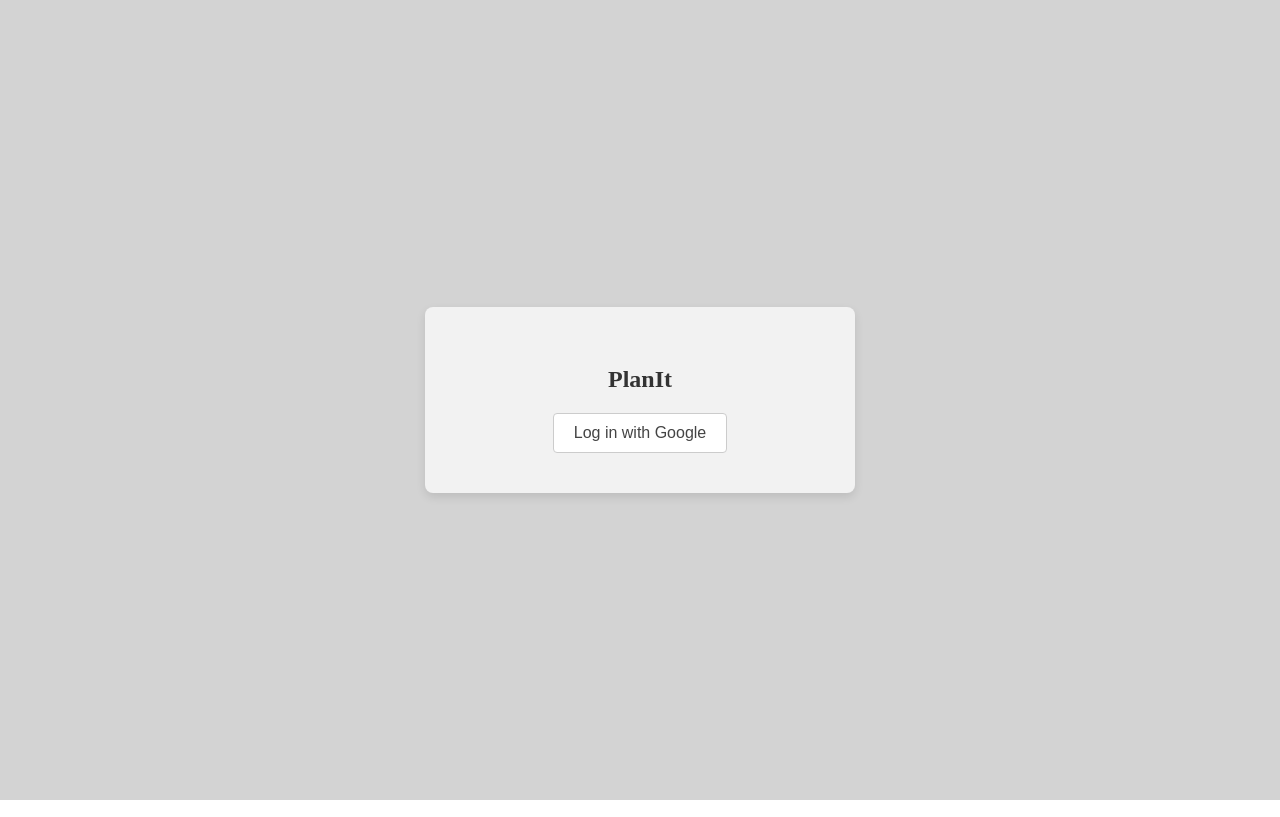
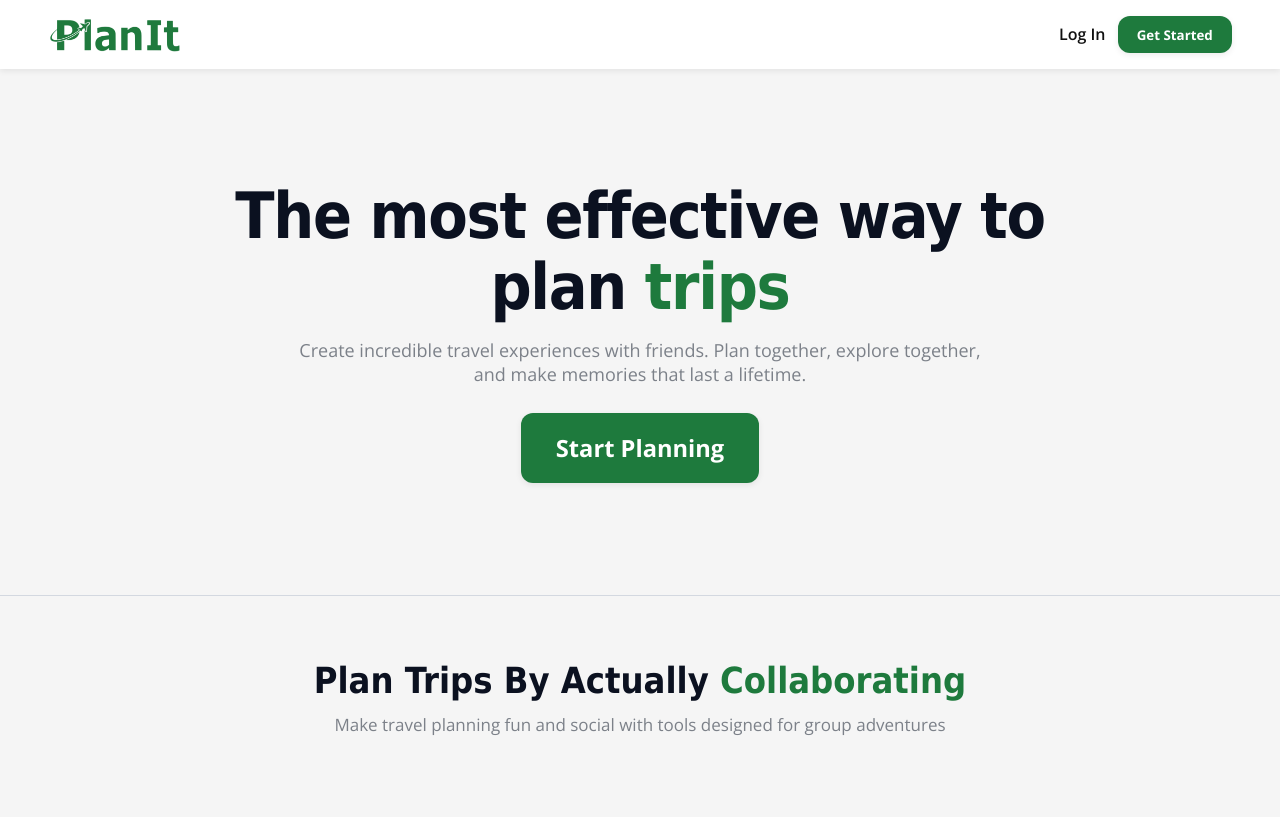
Before and after one commit to COSC481W-2025Fall/planit, a React (Vite) app in the folder frontend/: page / in a window 1280 px wide. Built offline with nearby package versions, Linux system fonts and the light colour scheme.

Commit message:
add landing page component and styles
- created LandingPage.jsx with layout and navigation
- added LandingPage.css using brand colors and fonts
- updated App.jsx to include LandingPage route
- integrated logo asset into landing page

```diff
--- a/frontend/src/App.jsx
+++ b/frontend/src/App.jsx
@@ -2,12 +2,19 @@ import React from "react";
 import { Routes, Route } from "react-router-dom";
 import LoginPage from "./pages/LoginPage";
 import TripPage from "./pages/TripPage";
+import LandingPage from "./pages/LandingPage";
 import ProtectedRoute from "./components/ProtectedRoute";
 
 function App() {
     return (
         <Routes>
-      <Route path="/" element={<LoginPage />} />
+            {/* Landing page as the root */}
+            <Route path="/" element={<LandingPage />} />
+
+            {/* Login page */}
+            <Route path="/login" element={<LoginPage />} />
+
+            {/* Protected Trip page */}
             <Route
                 path="/trip"
                 element={
--- /dev/null
+++ b/frontend/src/css/Global.css
@@ -0,0 +1,51 @@
+@import url("https://fonts.googleapis.com/css2?family=Open+Sans:wght@400;500;600&display=swap");
+
+:root {
+    --bg-offwhite: #f5f5f5;
+    --bg-surface: #ffffff;
+    --accent: #1e7a3d;
+    --accent-lite: #e3ece6;
+    --muted: #7c8189;
+    --border: #e5e7eb;
+
+    --text: #111111;
+
+    --radius: 0.75rem;
+    --shadow-1: 0 0.0625rem 0.125rem rgba(0,0,0,0.05);
+    --shadow-2: 0 0.375rem 0.875rem rgba(0,0,0,0.06);
+
+    --topbar-h: 3.5rem;
+    --sidebar-w: 15rem;
+}
+
+/* Base */
+html,
+body,
+#root {
+    margin: 0;
+    padding: 0;
+    height: 100%;
+    width: 100%;
+    background: var(--bg-offwhite);
+}
+
+html {
+    font-size: 100%;
+}
+
+body {
+    font-family: "Open Sans", system-ui, -apple-system, "Segoe UI", Roboto, Helvetica, Arial, sans-serif;
+    color: var(--text);
+    line-height: 1.5;
+}
+
+* {
+    box-sizing: border-box;
+}
+
+.tahoma,
+.name,
+.trips-title {
+    font-family: Tahoma, Geneva, Verdana, sans-serif;
+    font-weight: 700;
+}
--- /dev/null
+++ b/frontend/src/css/LandingPage.css
@@ -0,0 +1,181 @@
+@import url("https://fonts.googleapis.com/css2?family=Open+Sans:wght@400;600;700&display=swap");
+
+:root {
+    --bg-offwhite: #f5f5f5;
+    --bg-surface: #ffffff;
+    --accent: #1e7a3d;
+    --accent-lite: #e3ece6;
+    --muted: #7c8189;
+    --border: #d3d8e0;
+    --text: #111111;
+    --radius: 0.75rem;
+    --shadow-1: 0 2px 6px rgba(0, 0, 0, 0.08);
+}
+
+* {
+    box-sizing: border-box;
+}
+
+.landing {
+    font-family: "Open Sans", system-ui, -apple-system, Segoe UI, Roboto, sans-serif;
+    color: var(--text);
+    background: var(--bg-offwhite);
+}
+
+.accent {
+    color: var(--accent);
+}
+
+.top-bar {
+    display: flex;
+    align-items: center;
+    justify-content: space-between;
+    padding: 1rem 1.5rem;
+    background: var(--bg-surface);
+    box-shadow: var(--shadow-1);
+}
+
+.brand {
+    display: inline-flex;
+    align-items: center;
+}
+
+.logo-img {
+    height: clamp(28px, 3vw, 36px);
+    width: auto;
+    display: block;
+}
+
+.nav-links {
+    display: inline-flex;
+    align-items: center;
+    gap: 0.75rem;
+}
+
+.login-link {
+    text-decoration: none;
+    color: var(--text);
+    font-weight: 600;
+    font-size: clamp(0.9rem, 0.85rem + 0.2vw, 1rem);
+    transition: color 0.2s ease, border-bottom 0.2s ease;
+    padding-bottom: 2px;
+}
+
+.login-link:hover {
+    color: var(--accent);
+    border-bottom: 2px solid var(--accent);
+}
+
+.btn {
+    border: none;
+    border-radius: var(--radius);
+    padding: 0.6rem 1.2rem;
+    font-weight: 700;
+    cursor: pointer;
+    font-family: "Open Sans", sans-serif;
+    transition: background 0.2s ease, transform 0.12s ease, box-shadow 0.2s ease;
+}
+
+.btn-primary {
+    background: var(--accent);
+    color: #ffffff;
+    box-shadow: var(--shadow-1);
+}
+
+.btn-primary:hover {
+    background: #16632f;
+}
+
+.hero-cta {
+    margin-top: clamp(1rem, 0.7rem + 1.2vw, 1.75rem);
+    padding: 1.2rem 2.2rem; /* bigger */
+    font-size: clamp(1.2rem, 1rem + 0.6vw, 1.5rem); /* bigger text */
+}
+
+.hero-cta:hover {
+    transform: translateY(-3px) scale(1.05); /* stronger pop */
+    box-shadow: 0 8px 20px #d3d8e0;
+}
+
+.btn-primary:active {
+    transform: scale(0.98);
+}
+
+/* Hero */
+.hero {
+    display: grid;
+    place-items: center;
+    padding: clamp(3rem, 6vw + 1rem, 7rem) 1rem;
+}
+
+.hero-inner {
+    width: min(100%, 64rem);
+    text-align: center;
+}
+
+.hero-title {
+    margin: 0;
+    font-family: Tahoma, Verdana, Segoe, sans-serif;
+    font-weight: 700;
+    line-height: 1.1;
+    letter-spacing: -0.02em;
+    font-size: clamp(2.25rem, 1.5rem + 3.8vw, 4rem);
+    color: #0b1120;
+}
+
+.hero-sub {
+    margin: 1rem auto 0;
+    max-width: 44rem;
+    color: var(--muted);
+    font-size: clamp(1rem, 0.95rem + 0.3vw, 1.125rem);
+}
+
+.sub {
+    background: var(--bg-offwhite);
+    padding: clamp(2.5rem, 4vw + 1rem, 4rem) 1rem;
+    border-top: 1px solid var(--border);
+}
+
+.sub-inner {
+    width: min(100%, 64rem);
+    margin-inline: auto;
+    text-align: center;
+}
+
+.sub-title {
+    margin: 0;
+    font-family: Tahoma, Verdana, Segoe, sans-serif;
+    font-weight: 700;
+    font-size: clamp(1.5rem, 1.1rem + 1.6vw, 2.25rem);
+    color: #0b1120;
+}
+
+.sub-copy {
+    margin-top: 0.75rem;
+    color: var(--muted);
+    font-size: clamp(0.95rem, 0.9rem + 0.3vw, 1.0625rem);
+}
+
+@media (max-width: 420px) {
+    .nav-links {
+        gap: 0.5rem;
+    }
+    .login-link {
+        display: none;
+    }
+}
+
+@media (min-width: 1024px) {
+    .top-bar {
+        padding: 1rem 3rem;
+    }
+    .hero {
+        padding-block: 7rem;
+    }
+}
+
+@media (prefers-reduced-motion: reduce) {
+    * {
+        scroll-behavior: auto;
+    }
+}
--- /dev/null
+++ b/frontend/src/pages/LandingPage.jsx
@@ -0,0 +1,61 @@
+import React from "react";
+import { useNavigate } from "react-router-dom";
+import "../css/LandingPage.css";
+import logo from "../assets/Planit_Full_Green.png";
+
+export default function LandingPage() {
+    const navigate = useNavigate();
+
+    const handleStartPlanning = () => {
+        navigate("/login");
+    };
+
+    return (
+        <div className="landing">
+            <header className="top-bar">
+                <div className="brand">
+                    <img src={logo} alt="PlanIt Logo" className="logo-img" />
+                </div>
+
+                <nav className="nav-links">
+                    <a href="/login" className="login-link">Log In</a>
+                    <button className="btn btn-primary" onClick={() => navigate("/login")}>
+                        Get Started
+                    </button>
+                </nav>
+            </header>
+
+            <section className="hero">
+                <div className="hero-inner">
+                    <h1 className="hero-title">
+                        The most effective way to <br />
+                        plan <span className="accent">trips</span>
+                    </h1>
+
+                    <p className="hero-sub">
+                        Create incredible travel experiences with friends. Plan together,
+                        explore together, and make memories that last a lifetime.
+                    </p>
+
+                    <button
+                        className="btn btn-primary hero-cta"
+                        onClick={handleStartPlanning}
+                    >
+                        Start Planning
+                    </button>
+                </div>
+            </section>
+
+            <section className="sub">
+                <div className="sub-inner">
+                    <h2 className="sub-title">
+                        Plan Trips By Actually <span className="accent">Collaborating</span>
+                    </h2>
+                    <p className="sub-copy">
+                        Make travel planning fun and social with tools designed for group adventures
+                    </p>
+                </div>
+            </section>
+        </div>
+    );
+}
```
Also changed, not shown: frontend/src/assets/Planit_Full_Green.png (added). Lines whose indentation alone changed are shown as unchanged.
